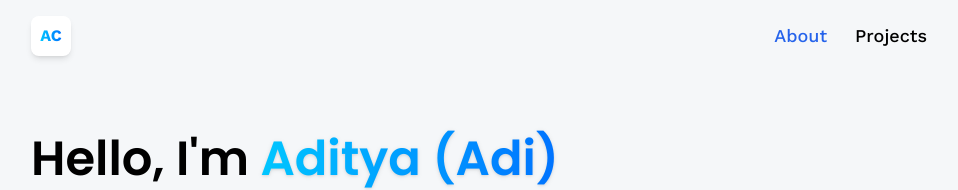
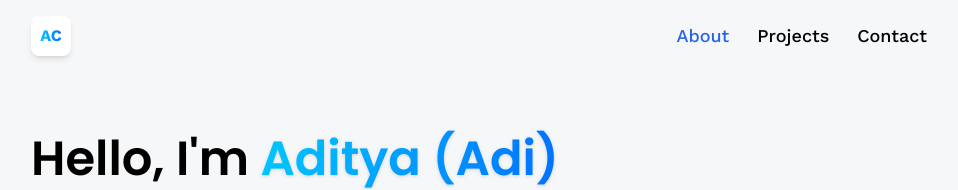
Before and after one commit to addiii4/Adityas-Portfolio, a React (Vite) app: page /about in a window 1280 px wide. Shown: the top 190 px of the page, without its empty margins (161-1119 px from the left). Built offline with nearby package versions, Linux system fonts and the light colour scheme.

Commit message:
Added contact button on navbar

```diff
--- a/src/components/navbar.jsx
+++ b/src/components/navbar.jsx
@@ -15,6 +15,9 @@
         <NavLink to="/projects" className={({ isActive }) => isActive ? "text-blue-600" : "text-black"}>
             Projects
         </NavLink>
+        <NavLink to="/contact" className={({ isActive }) => isActive ? "text-blue-600" : "text-black"}>
+            Contact
+        </NavLink>
         </nav>
     </nav>
     </header>
```
